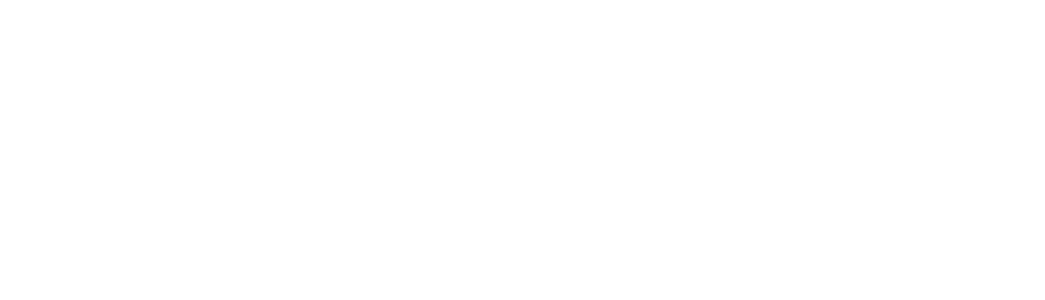
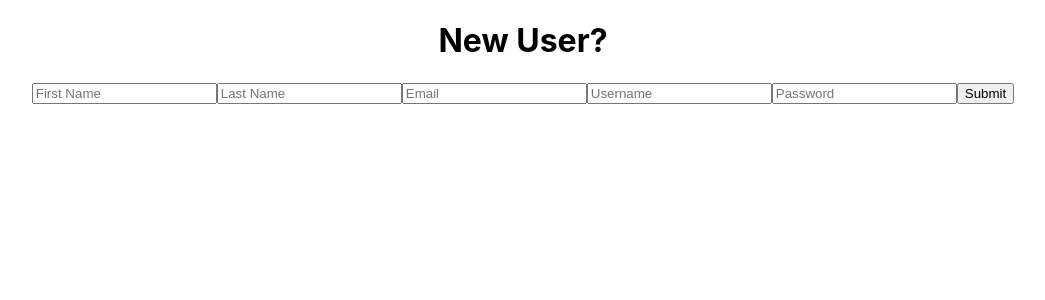
Before and after one commit to Build-Week-Bootcamp-Med-Cabinet/frontEnd, a React (Create React App) app in the folder front-end/: page / in a window 1280 px wide. Shown: the top 300 px of the page, without its empty margins (117-1162 px from the left). Built offline with nearby package versions, Linux system fonts and the light colour scheme.

Commit message:
Anthony-Hernandez

```diff
--- a/front-end/src/App.js
+++ b/front-end/src/App.js
@@ -1,15 +1,34 @@
 import React, { useState, useEffect } from 'react';
 import './App.css';
 
+import axios from 'axios';
 import axiosWithAuth from './utils/axiosWithAuth';
 import userContext from './contexts/index';
 import PrivateRoute from './components/PrivateRoute';
+import Login from './components/Login';
+import Register from './components/Register';
 
 function App() {
+  const [ weedData, setWeedData] = useState([]);
+  const addData = item => {
+    setWeedData([...weedData, item])
+  };
+  // useEffect(() => {
+  //   axios
+  //     .get('https://med-cabinet-development.herokuapp.com/')
+  //     .then(res => {
+  //       console.log('res.data in app.js', res.data);
+  //       setWeedData(res.data);
+  //     })
+  // }, [])
+
   return (
+    <userContext.Provider value= {{ addData, weedData }}>
     <div className="App">
-
+    {/* <Login /> */}
+    <Register />
     </div>
+    </userContext.Provider>
   );
 }
 
--- a/front-end/src/components/Login.js
+++ b/front-end/src/components/Login.js
@@ -1,52 +1,45 @@
-import React, { useState } from 'react';
-// import { useForm } from 'react-hook-form';
+import React from 'react';
+import { useForm } from 'react-hook-form';
 import axiosWithAuth from './../utils/axiosWithAuth';
 
 export default function Login (props) {
-    const [ data, setdata ] = useState({
-        username: '',
-        password: ''
-    });
-
-    const handleChange = e => {
-        const value = e.target.value;
-        setdata({
-            ...data,
-            [e.target.name]: value
-        });
-    };
-    const login = e => {
-        e.preventDefault();
-
+    const { register, handleSubmit, errors } = useForm();
+    const onSubmit = (data) => {
         axiosWithAuth()
-            .post('http://localhost:placeholderdata', data)
+            .post('api/auth/login', data)
             .then((res) => {
-                console.log(res.data);
+                console.log(data);
                 localStorage.setItem('token', res.data.payload);
-                props.history.push('/placeholderdata')
+                props.history.push('/')
             })
+            .catch(err => {console.error(err)});
     }
+    console.log(errors);
 
     return (
         <>
         <h1>Welcome to Med Cabinet!</h1>
-      <form onSubmit={login}>
+        <form onSubmit={handleSubmit(onSubmit)}>
         <input
         type="text"
-                placeholder="username"
-                name="username"
-                value={data.username}
-                onChange={handleChange}
+        placeholder="Username"
+        name="Username"
+        ref={register({
+            required: true,
+            maxLength: 80})}
         />
         <input
         type="password"
-                placeholder="password"
-                name="password"
-                value={data.password}
-                onChange={handleChange}
+        placeholder="Password"
+        name="Password"
+        ref={register({
+            required: true,
+            max: 10,
+            min: 5,
+            maxLength: 100})}
         />
-            <button type='submit'>Log in</button>
+        <input type="submit" />
         </form>
         </>
-    )
+    );
     }
--- /dev/null
+++ b/front-end/src/components/Register.js
@@ -0,0 +1,69 @@
+import React from 'react'
+import { useForm } from 'react-hook-form'
+import axiosWithAuth from '../utils/axiosWithAuth';
+
+export default function Register (props) {
+    const { register, handleSubmit, errors } = useForm();
+    const onSubmit = data => {
+        console.log(data);
+        axiosWithAuth()
+            .post('/auth/register/', data)
+            .then((res) => {
+                console.log(res);
+                props.history.push('/profile-page')
+            })
+            .catch(err => {console.error(err)});
+    }
+    console.log(errors);
+
+    return (
+        <>
+        <h1>New User?</h1>
+        <form onSubmit={handleSubmit(onSubmit)}>
+            <input
+                type="text"
+                placeholder="First Name"
+                name="firstname"
+                ref={register({
+                    required: true,
+                    maxLength: 80})}
+            />
+            <input
+                type="text"
+                placeholder="Last Name"
+                name="lastname"
+                ref={register({
+                    required: true,
+                    maxLength: 80})}
+            />
+            <input
+                type="text"
+                placeholder="Email"
+                name="email"
+                ref={register({
+                    required: true,
+                    maxLength: 80})}
+            />
+            <input
+                type="text"
+                placeholder="Username"
+                name="username"
+                ref={register({
+                    required: true,
+                    maxLength: 80})}
+            />
+            <input
+                type="password"
+                placeholder="Password"
+                name="password"
+                ref={register({
+                    required: true,
+                    max: 10,
+                    min: 5,
+                    maxLength: 100})}
+            />
+            <input type="submit" />
+        </form>
+        </>
+    );
+}
--- a/front-end/src/utils/axiosWithAuth.js
+++ b/front-end/src/utils/axiosWithAuth.js
@@ -4,7 +4,7 @@ const axiosWithAuth = () => {
   const token = localStorage.getItem("token");
 
   return axios.create({
-    baseURL: "http://localhost:placeholderdata",
+    baseURL: "https://med-cabinet-development.herokuapp.com",
     headers: {
       Authorization: token
     }
```
Also changed, not shown: front-end/src/components/Item.js (added, +28 -0 lines), front-end/src/components/ItemList.js (added, +28 -0 lines). Lines whose indentation alone changed are shown as unchanged.
